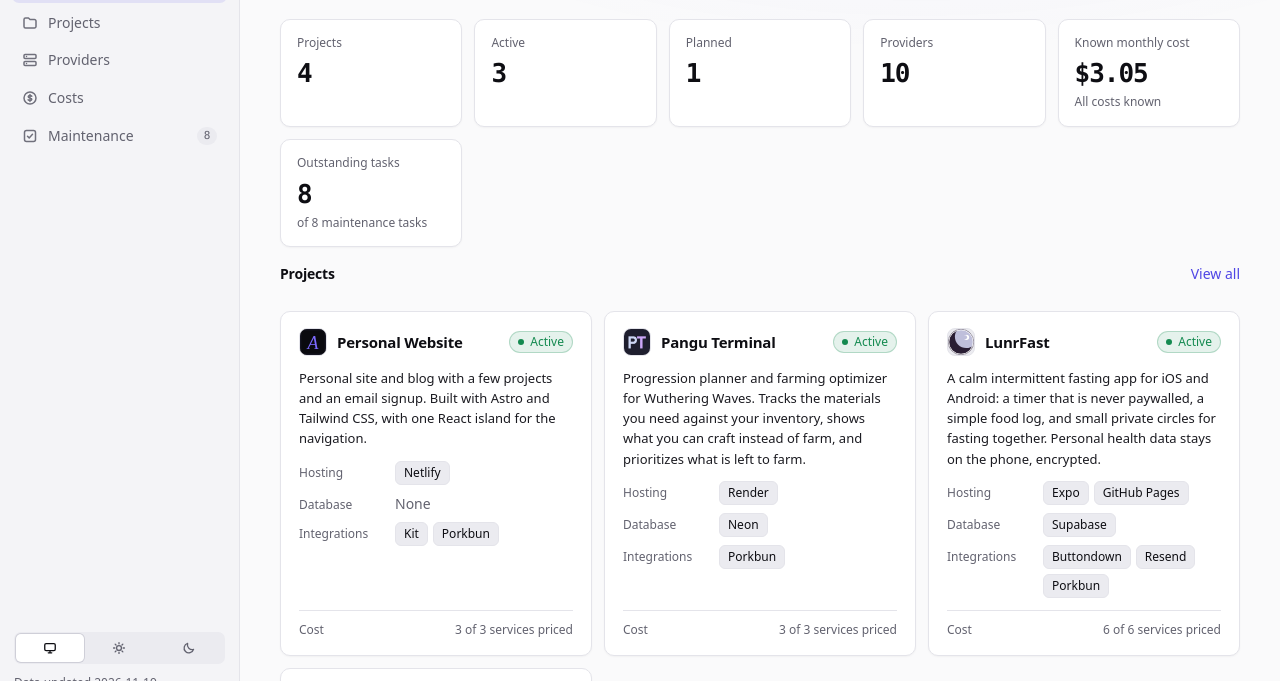
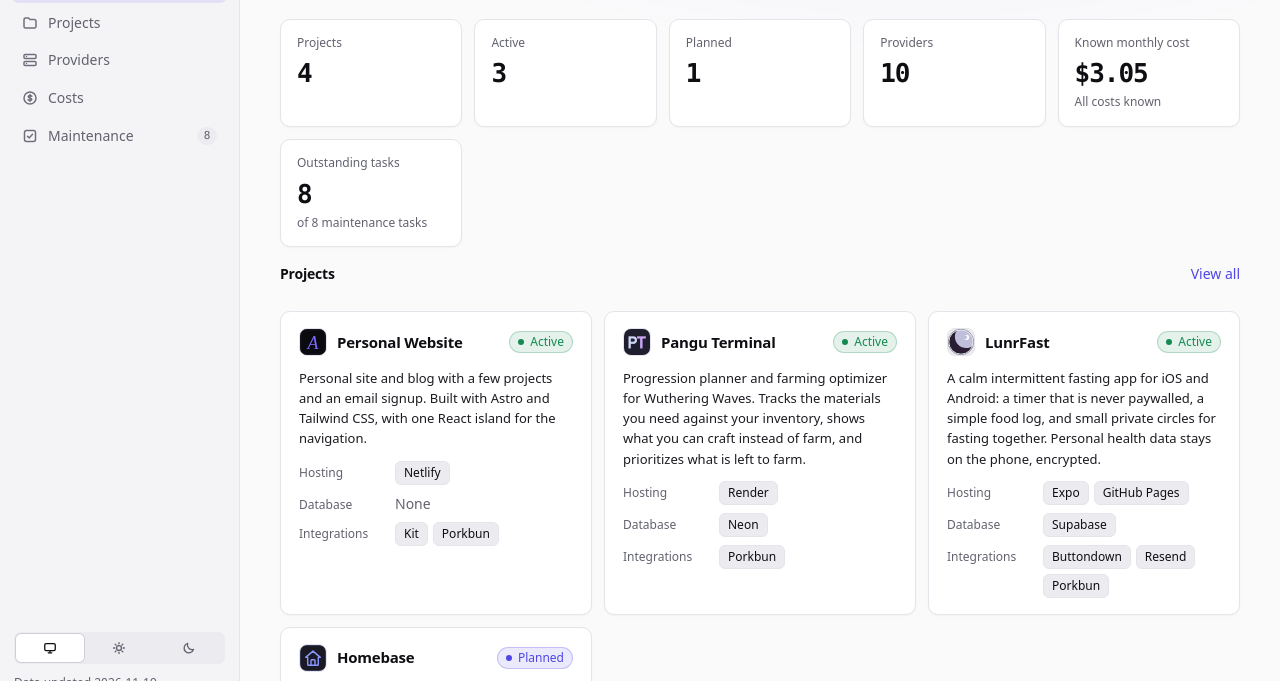
Before and after one commit to jambalong/dev-infra-dashboard, a website with bundled scripts: page index.html in a window 1280 px wide. Shown: the part 93-774 px from the top of the page. Built offline with nearby package versions, Linux system fonts and the light colour scheme.

Commit message:
Remove cost footer from project cards and its unused helper

```diff
--- a/assets/css/styles.css
+++ b/assets/css/styles.css
@@ -251,7 +251,6 @@ section.card + section.card,
 }
 .proj-icon { flex: none; width: 28px; height: 28px; border-radius: 8px; object-fit: cover; border: 1px solid var(--border); background: var(--surface-3); }
 .desc { font-size: 13px; color: color-mix(in srgb, var(--text) 85%, var(--muted)); }
-.card-foot { display: flex; justify-content: space-between; font-size: 12px; border-top: 1px solid var(--border); padding-top: 10px; margin-top: auto; }
 
 .kvs, .meta { margin: 0; display: grid; gap: 8px; }
 .meta { grid-template-columns: repeat(auto-fit, minmax(180px, 1fr)); gap: 14px; }
--- a/assets/js/components.js
+++ b/assets/js/components.js
@@ -2,7 +2,7 @@
 
 import { h } from './dom.js';
 import { BILLING, ROLES, STATUSES, labelOf } from './schema.js';
-import { formatMoney, projectCostCoverage } from './costs.js';
+import { formatMoney } from './costs.js';
 import { servicesByRole } from './data.js';
 
 export const badge = (text, tone = 'neutral') => h('span', { class: `badge badge-${tone}` }, text);
@@ -89,8 +89,6 @@ function serviceRow(project, role) {
 }
 
 export function projectCard(project) {
-  const cov = projectCostCoverage(project);
-  const coverage = cov.providers === 0 ? 'No services' : `${cov.priced} of ${cov.providers} services priced`;
   return h(
     'article',
     { class: 'card project-card' },
@@ -102,7 +100,6 @@ export function projectCard(project) {
     ),
     h('p', { class: project.description ? 'desc' : 'desc muted' }, project.description ?? 'No description.'),
     h('dl', { class: 'kvs' }, serviceRow(project, 'hosting'), serviceRow(project, 'database'), serviceRow(project, 'integration')),
-    h('div', { class: 'card-foot muted' }, h('span', null, 'Cost'), h('span', { class: cov.unknown ? 'unknown-text' : '' }, coverage)),
   );
 }
 
--- a/assets/js/costs.js
+++ b/assets/js/costs.js
@@ -34,15 +34,6 @@ export function summarizeCosts(providers) {
   return out;
 }
 
-/** Price coverage for one project: how many of its distinct providers have a known cost. */
-export function projectCostCoverage(project) {
-  const seen = new Map();
-  for (const s of project.services) if (s.providerRef) seen.set(s.providerRef.id, s.providerRef);
-  const providers = [...seen.values()];
-  const priced = providers.filter((p) => p.costInfo.state !== 'unknown').length;
-  return { providers: providers.length, priced, unknown: providers.length - priced };
-}
-
 export function formatMoney(value, currency = 'USD') {
   if (value == null) return '—';
   try {
```
